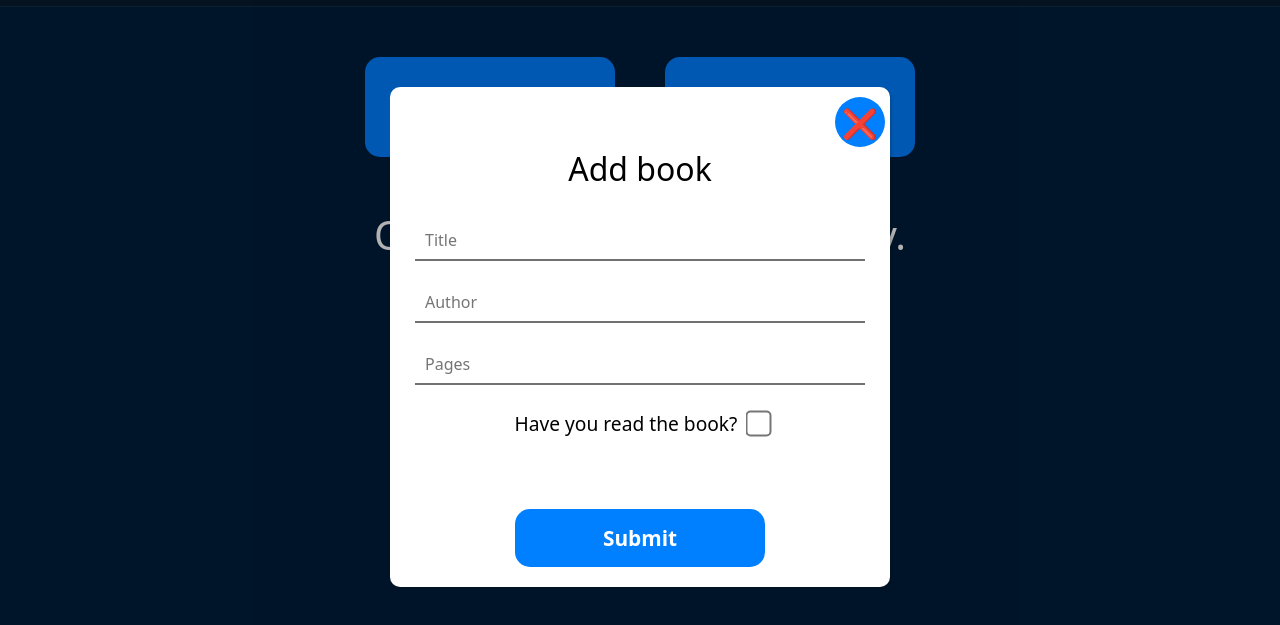
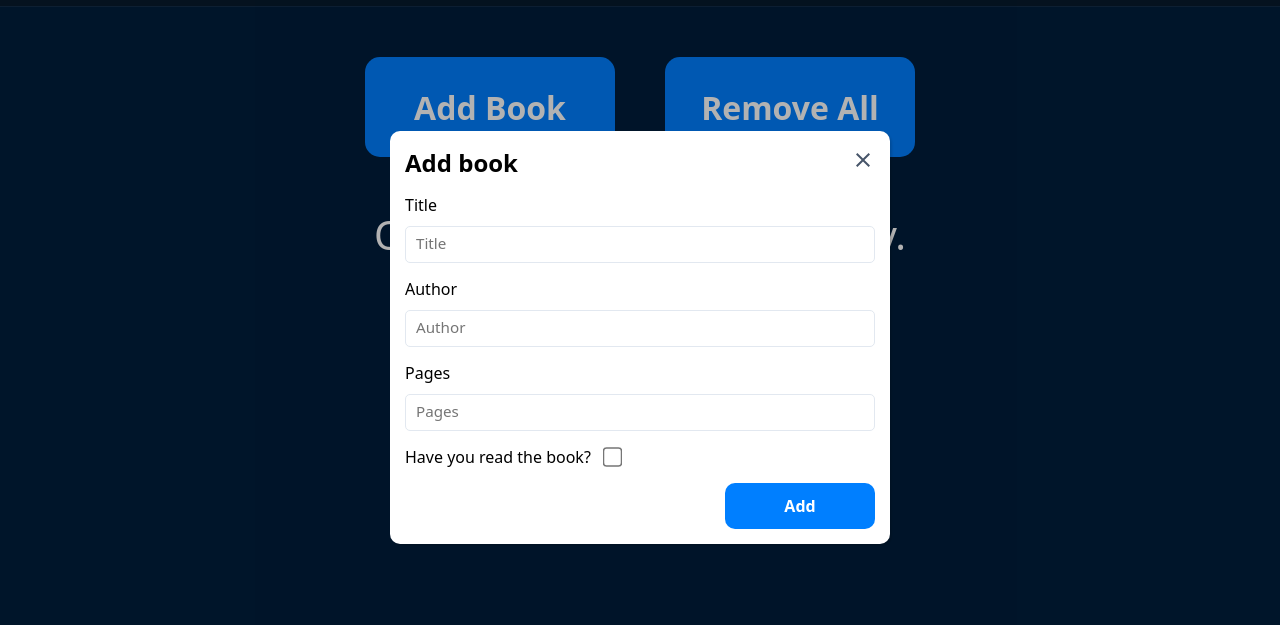
Before and after one commit to cColds/library, a website built with webpack: page public/index.html in a window 1280 px wide. Both pictures are taken after a click on the button "Add Book". Shown: the part 63-688 px from the top of the page. Built offline with nearby package versions, Linux system fonts and the light colour scheme; some packages are replaced by stand-ins of ours; no server answers.

Commit message:
Update modal design

```diff
--- a/public/index.html
+++ b/public/index.html
@@ -62,9 +62,19 @@
       <div class="modal-container">
         <div class="modal">
           <div class="modal-header">
-            <button class="close">❌</button>
-            <div class="modal-title">Add book</div>
+            <h2 class="modal-title">Add book</h2>
+            <button class="close">
+              <svg xmlns="http://www.w3.org/2000/svg" viewBox="0 0 24 24">
+                <title>close</title>
+                <path
+                  d="M19,6.41L17.59,5L12,10.59L6.41,5L5,6.41L10.59,12L5,17.59L6.41,19L12,13.41L17.59,19L19,17.59L13.41,12L19,6.41Z"
+                />
+              </svg>
+            </button>
           </div>
+          <form class="book-form">
+            <label>
+              Title
               <input
                 class="book-title"
                 type="text"
@@ -73,6 +83,9 @@
                 placeholder="Title"
                 required
               />
+            </label>
+            <label>
+              Author
               <input
                 class="book-author"
                 type="text"
@@ -81,6 +94,9 @@
                 placeholder="Author"
                 required
               />
+            </label>
+            <label>
+              Pages
               <input
                 class="book-pages"
                 type="number"
@@ -90,15 +106,13 @@
                 placeholder="Pages"
                 required
               />
-
-          <label for="read" class="read"
-            >Have you read the book?
+            </label>
+            <label for="read" class="read">
+              <span> Have you read the book? </span>
               <input class="book-read" id="read" type="checkbox"
             /></label>
-          <div class="error">⠀</div>
-          <button class="submit-container">
-            <div class="submit-button">Submit</div>
-          </button>
+            <button class="add-book-form">Add</button>
+          </form>
         </div>
       </div>
 
--- a/src/index.js
+++ b/src/index.js
@@ -1,5 +1,7 @@
 import "./handleAuth";
-import "./styles.css";
+import "./styles/index.css";
+import "./styles/modal.css";
+
 import app from "./firebase";
 import {
   getFirestore,
@@ -21,28 +23,11 @@ const bookTitle = document.querySelector(".book-title");
 const bookAuthor = document.querySelector(".book-author");
 const bookPages = document.querySelector(".book-pages");
 const isRead = document.querySelector(".book-read");
-const errorText = document.querySelector(".error");
-const submitButton = document.querySelector(".submit-button");
+const bookForm = document.querySelector(".book-form");
 const toggleLibraryText = document.querySelector(".library-info-container");
 
 function toggleModal() {
   modal.classList.toggle("show");
-}
-
-function isFormValid() {
-  return (
-    bookTitle.validity.valid &&
-    bookAuthor.validity.valid &&
-    bookPages.validity.valid
-  );
-}
-
-function clearValues() {
-  bookTitle.value = "";
-  bookAuthor.value = "";
-  bookPages.value = "";
-  errorText.textContent = "⠀";
-  isRead.checked = false;
 }
 
 function updateReadCardClassNameAndTextContent(bookIsRead, readCard) {
@@ -57,15 +42,12 @@ function updateReadCardClassNameAndTextContent(bookIsRead, readCard) {
 
 addBook.addEventListener("click", () => {
   toggleModal();
-  clearValues();
+  bookForm.reset();
 });
 
 closeModal.addEventListener("click", toggleModal);
-submitButton.addEventListener("click", async () => {
-  if (!isFormValid()) {
-    errorText.textContent = "*All fields must be filled";
-    return;
-  }
+bookForm.addEventListener("submit", async (e) => {
+  e.preventDefault();
 
   await addBookToLibrary();
   toggleModal();
--- a/src/styles.css
+++ b/src/styles/index.css
@@ -26,7 +26,38 @@ body {
 
 button {
   cursor: pointer;
+  border: 0;
   border-radius: 10px;
+  padding: 16px 24px;
+}
+
+input[type="checkbox"] {
+  -ms-transform: scale(1.5); /* IE */
+  -moz-transform: scale(1.5); /* FF */
+  -webkit-transform: scale(1.5); /* Safari and Chrome */
+  -o-transform: scale(1.5); /* Opera */
+  transform: scale(1.5);
+  padding: 10px;
+}
+
+input {
+  line-height: 35px;
+  color: black;
+  border-radius: 5px;
+  border: 1px solid #e2e8f0;
+  padding-left: 10px;
+}
+
+input:focus {
+  outline: 0;
+}
+
+input:focus-visible {
+  outline: 1px solid #7dd3fc;
+}
+
+input::placeholder {
+  font-size: 0.95rem;
 }
 
 /* HEADER */
@@ -98,142 +129,6 @@ header {
   color: #cbd5e1;
 }
 
-/* MODAL */
-.modal-container {
-  display: none;
-  justify-content: center;
-  align-items: center;
-  position: fixed;
-  top: 0;
-  left: 0;
-  background-color: rgba(0, 0, 0, 0.3);
-  width: 100vw;
-  height: 100vh;
-}
-
-.modal {
-  display: flex;
-
-  justify-content: center;
-  align-items: center;
-  flex-direction: column;
-  gap: 25px;
-  background-color: white;
-
-  width: 500px;
-  height: 500px;
-
-  color: black;
-  border-radius: 10px;
-  box-shadow: rgba(0, 0, 0, 0.15) 1.95px 1.95px 2.6px;
-}
-.modal-container.show {
-  display: flex;
-}
-
-.modal-container.hide {
-  display: none;
-}
-
-.modal-header {
-  display: flex;
-  flex-grow: 1;
-  align-items: center;
-  flex-direction: column;
-  width: 100%;
-}
-
-.modal-title {
-  color: black;
-  font-size: 2rem;
-}
-
-.close {
-  background-color: #007fff;
-  border-radius: 50%;
-  min-width: 50px;
-  min-height: 50px;
-  border: none;
-  cursor: pointer;
-  margin-top: 10px;
-  margin-right: 5px;
-  font-size: 1.8rem;
-  margin-left: auto;
-}
-
-.close:hover {
-  opacity: 0.9;
-}
-.read {
-  color: black;
-  display: flex;
-  white-space: nowrap;
-  gap: 15px;
-  font-size: 1.2rem;
-}
-
-.error {
-  color: red;
-}
-
-input[type="checkbox"] {
-  /* Double-sized Checkboxes */
-  -ms-transform: scale(2); /* IE */
-  -moz-transform: scale(2); /* FF */
-  -webkit-transform: scale(2); /* Safari and Chrome */
-  -o-transform: scale(2); /* Opera */
-  transform: scale(2);
-  padding: 10px;
-}
-
-input {
-  border: none;
-  border-bottom: 0.125rem solid var(--dark);
-
-  line-height: 35px;
-  width: 90%;
-  color: black;
-}
-
-input:hover {
-  background-color: var(--lightblue);
-}
-
-input:focus {
-  outline: none;
-  border-bottom: 0.125rem solid var(--blue);
-}
-
-input::placeholder {
-  font-size: 1rem;
-  padding-left: 10px;
-}
-
-.submit-container {
-  display: flex;
-  justify-content: center;
-  border: none;
-  align-items: center;
-  margin-bottom: 20px;
-  background-color: transparent;
-}
-
-.submit-button {
-  display: flex;
-  justify-content: center;
-  align-items: center;
-  background-color: #007fff;
-  padding: 1.8rem 1.25rem;
-
-  border-radius: 15px;
-  font-weight: bold;
-  font-size: 1.3rem;
-
-  cursor: pointer;
-  width: 250px;
-  height: 50px;
-}
-
 /* CARDS */
 .card-container {
   display: grid;
--- /dev/null
+++ b/src/styles/modal.css
@@ -0,0 +1,107 @@
+.modal-container {
+  display: none;
+  justify-content: center;
+  align-items: center;
+  position: fixed;
+  top: 0;
+  left: 0;
+  background-color: rgba(0, 0, 0, 0.3);
+  width: 100vw;
+  height: 100vh;
+}
+
+.modal {
+  background-color: white;
+  width: 500px;
+  color: black;
+  border-radius: 10px;
+  box-shadow: rgba(0, 0, 0, 0.15) 1.95px 1.95px 2.6px;
+  padding: 15px;
+  margin: 15px;
+}
+.modal-container.show {
+  display: flex;
+}
+
+.modal-container.hide {
+  display: none;
+}
+
+.modal-header {
+  display: flex;
+  flex-grow: 1;
+  align-items: center;
+  justify-content: space-between;
+  width: 100%;
+  margin-bottom: 15px;
+}
+
+.modal-title {
+  color: black;
+}
+
+.close {
+  margin-left: auto;
+  padding: 0;
+  background-color: transparent;
+}
+
+.close svg {
+  width: 24px;
+  height: 24px;
+  fill: #475569;
+}
+
+.close:hover {
+  opacity: 0.9;
+}
+
+.read {
+  color: black;
+  display: flex;
+  white-space: nowrap;
+  gap: 15px;
+  font-size: 1.2rem;
+}
+
+.add-book-form {
+  background-color: #007fff;
+  padding: 12px 24px;
+  width: 150px;
+  border-radius: 10px;
+  font-weight: bold;
+  font-size: 1rem;
+  margin-left: auto;
+}
+
+.book-form {
+  display: flex;
+  flex-direction: column;
+  gap: 15px;
+  height: 100%;
+  justify-content: space-between;
+}
+
+.book-form label,
+.book-form input:not(#read) {
+  width: 100%;
+}
+
+.book-form label {
+  display: flex;
+  flex-direction: column;
+  gap: 10px;
+  font-size: 1rem;
+  color: black;
+}
+
+.book-form .read {
+  display: flex;
+  flex-direction: row;
+  width: min-content;
+  gap: 15px;
+}
+
+.read span {
+  color: black;
+}
```
Lines whose indentation alone changed are shown as unchanged.
